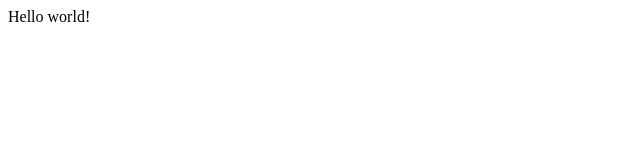
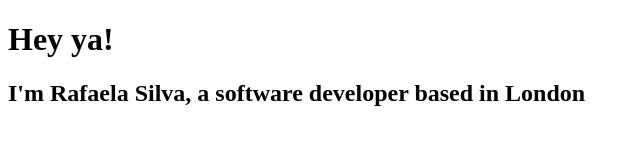
Before and after one commit to irafaelasilva/website, a Gatsby site: page / in a window 1280 px wide. Shown: the whole page, without its empty margins (0-640 px from the left). Built offline with nearby package versions, Linux system fonts and the light colour scheme; Gatsby itself is replaced by a stand-in of ours.

Commit message:
Add styled components

```diff
--- a/package.json
+++ b/package.json
@@ -14,9 +14,11 @@
     "test": "echo \"Write tests! -> https://gatsby.dev/unit-testing\" && exit 1"
   },
   "dependencies": {
+    "@types/styled-components": "^4.4.1",
     "gatsby": "^2.18.8",
     "react": "^16.12.0",
-    "react-dom": "^16.12.0"
+    "react-dom": "^16.12.0",
+    "styled-components": "^4.4.1"
   },
   "devDependencies": {
     "prettier": "^1.19.1"
--- a/src/pages/index.js
+++ b/src/pages/index.js
@@ -1,3 +1,12 @@
 import React from "react"
 
-export default () => <div>Hello world!</div>
+const IndexPage = () => {
+  return (
+    <div>
+      <h1>Hey ya!</h1>
+      <h2>I'm Rafaela Silva, a software developer based in London</h2>
+    </div>
+  )
+}
+
+export default IndexPage
```
Also changed, not shown: 1 other file.
